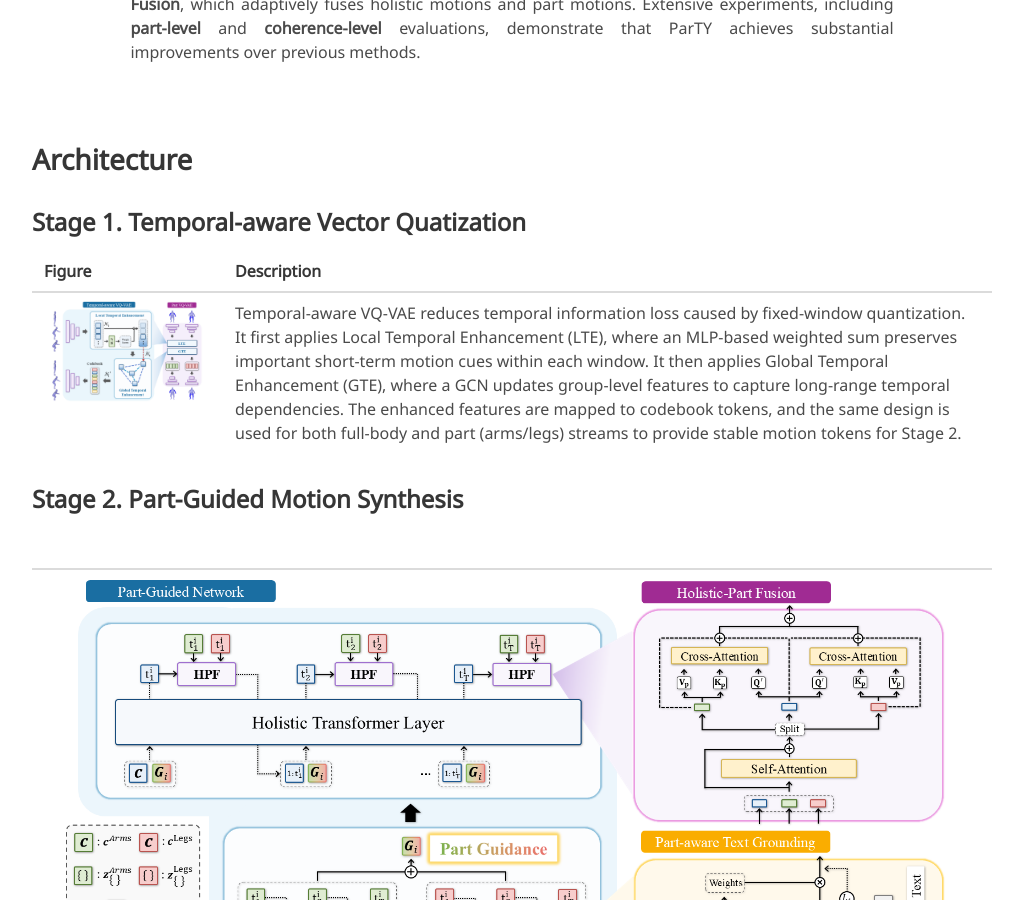
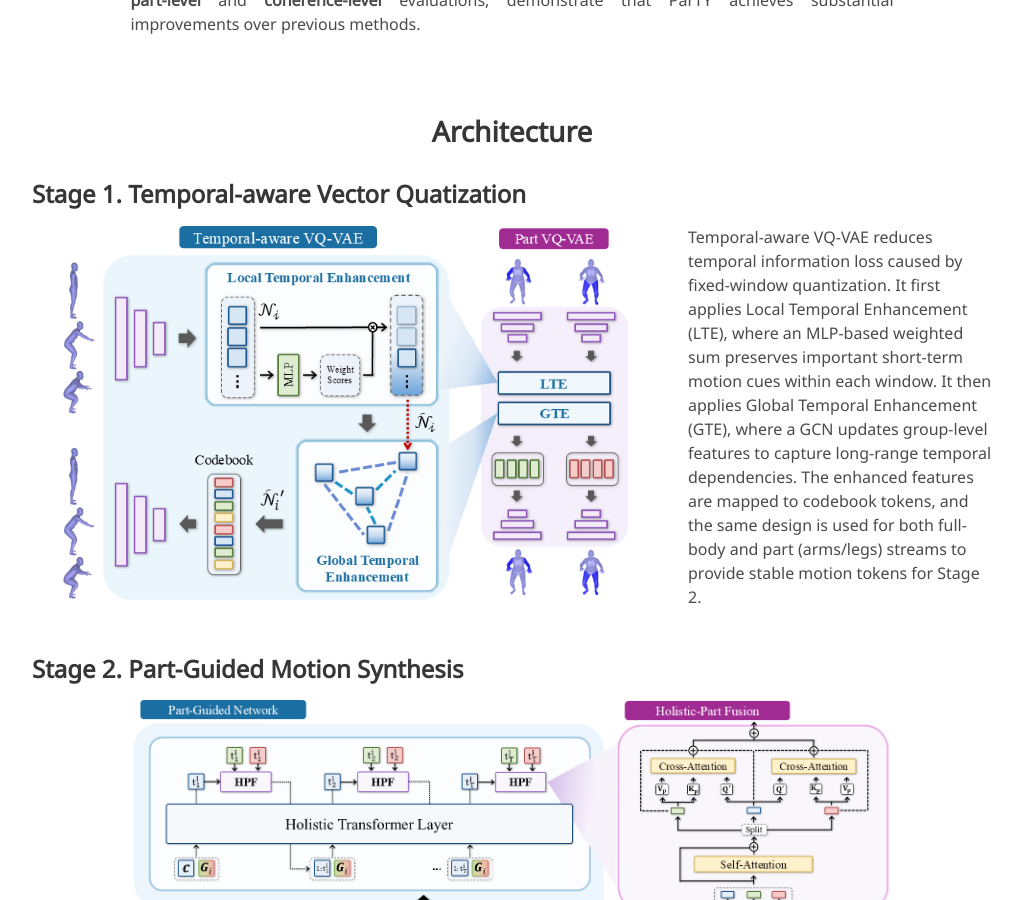
Before and after one commit to VisualScienceLab-KHU/SeDiR_project, a Jekyll site: the page built from index.md, in a window 1280 px wide and 900 px high, scrolled down 1040 px. Shown: the whole window, without its empty margins (128-1151 px from the left). Built offline with Jekyll 4.4.1, drawn with Linux system fonts in a browser that asks for light colours; some web fonts are replaced.

Commit message:
Feat: pages

```diff
--- a/_layouts/project_page.html
+++ b/_layouts/project_page.html
@@ -124,7 +124,7 @@
   </div>
 </section>
 
-<section class="section">
+<section class="section" style="padding-top: 1.25rem;">
 <div class="container is-max-desktop">
 
 <div class="content">
--- a/index.md
+++ b/index.md
@@ -23,19 +23,24 @@
 
 <br>
 
-## Architecture
+<h2 style="text-align: center;">Architecture</h2>
 
 ### Stage 1. Temporal-aware Vector Quatization
 
-| Figure | Description |
-|:--|:--|
-| ![Figure2](./static/image/figure2.png) | Temporal-aware VQ-VAE reduces temporal information loss caused by fixed-window quantization. It first applies Local Temporal Enhancement (LTE), where an MLP-based weighted sum preserves important short-term motion cues within each window. It then applies Global Temporal Enhancement (GTE), where a GCN updates group-level features to capture long-range temporal dependencies. The enhanced features are mapped to codebook tokens, and the same design is used for both full-body and part (arms/legs) streams to provide stable motion tokens for Stage 2. |
+<div class="columns is-vcentered">
+  <div class="column is-8">
+    <img src="./static/image/figure2.png" alt="figure2" style="width: 100%;">
+  </div>
+  <div class="column is-4">
+    Temporal-aware VQ-VAE reduces temporal information loss caused by fixed-window quantization. It first applies Local Temporal Enhancement (LTE), where an MLP-based weighted sum preserves important short-term motion cues within each window. It then applies Global Temporal Enhancement (GTE), where a GCN updates group-level features to capture long-range temporal dependencies. The enhanced features are mapped to codebook tokens, and the same design is used for both full-body and part (arms/legs) streams to provide stable motion tokens for Stage 2.
+  </div>
+</div>
 
 ### Stage 2. Part-Guided Motion Synthesis
 
-| |
-|:--:|
-| ![Figure3](./static/image/figure3.png) |
+<p align="center">
+  <img src="./static/image/figure3.png" width="85%" alt="figure3">
+</p>
 
 Stage 2 first applies Part-aware Text Grounding (PTG): a CLIP text embedding is transformed by multiple part-specific MLPs, and a part gate selects the most suitable embedding for each body part. To keep both diversity and semantic consistency, PTG is trained with a contrastive diversity objective and an auxiliary part-text alignment loss.
 Then the Part-Guided Network generates arm/leg tokens autoregressively and fuses them into Part Guidance over short cycles. The holistic transformer uses this guidance to generate full-body tokens, instead of predicting holistic motion alone.
@@ -43,11 +48,11 @@
 
 <br>
 
-## Visualizations
+<h2 style="text-align: center;">Visualizations</h2>
 
-| |
-|:--:|
-| ![Figure4](./static/image/figure4.png) |
+<p align="center">
+  <img src="./static/image/figure4.png" width="85%" alt="figure4">
+</p>
 
 **Part-level evaluation.** Following the qualitative analysis in Sec. 4.3, Fig. 4 shows that ParTY better matches fine-grained part instructions (e.g., specific arm/leg actions) than both holistic and prior part-wise baselines. This observation is consistent with the part-level metrics: ParTY improves part-wise text-motion alignment and motion quality for both arms and legs, indicating that part semantics are preserved during generation rather than diluted in full-body synthesis.
 
```
